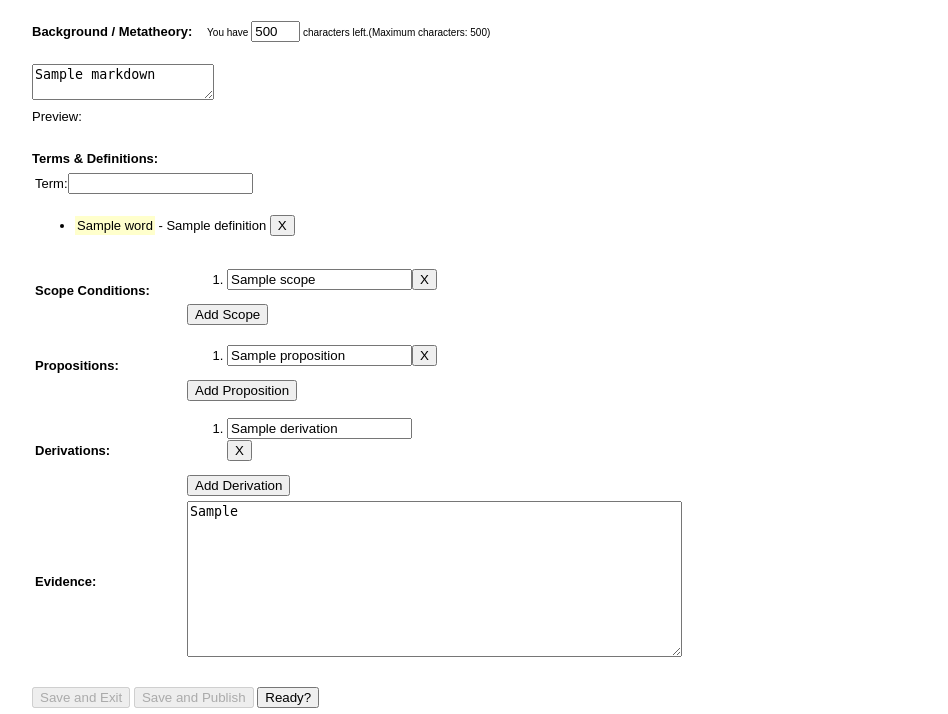
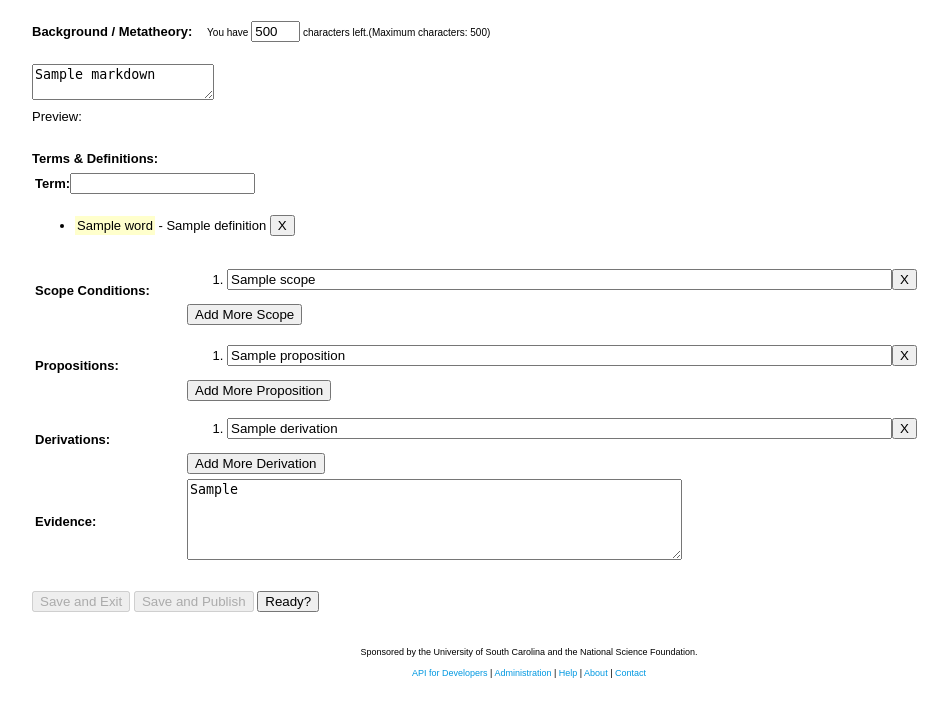
Before and after one commit to mzdu/gae-project, a Python web app: template src/templates/editModule.html in a window 1280 px wide. Shown: the part 198-912 px from the top of the page, without its empty margins (111-1059 px from the left). After the commit the page ends 876 px from the top, so only its background shows below. Run offline with Jinja, Linux system fonts and the light colour scheme; the template is opened without the code that fills it: most values are stand-ins (such as "Sample title", 1, 10 or a date in 2020); some libraries are stand-ins or nearby versions.

Commit message:
adjusted the css of module.html

```diff
--- a/src/static/css/main2.css
+++ b/src/static/css/main2.css
@@ -185,10 +185,6 @@ a:hover{
 
 /* =Tally
 -----------------------------------------------------------------------------*/
-
-#tally{
-	padding-left: 30px;
-}
 
 
 /* =Main Content
@@ -774,14 +770,6 @@ div#pimped.bubble cite.rounded {
 	background: transparent url(/static/images/tip-pimped.gif) no-repeat 15px 0;
 }
 
-
-
-.module{
-	height: 530px;
-
-}
-
-
 #newUsers{
 	position: relative;
 
@@ -923,7 +911,3 @@ div#pimped.bubble cite.rounded {
 	display:none;
 	font-size: 50%;
 }
-
-
-/* =Misc 2
------------------------------------------------------------------------------*/
--- a/src/templates/editModule.html
+++ b/src/templates/editModule.html
@@ -1,8 +1,6 @@
 {% extends "_base2.html" %}
 {% block bodyContent %}
-<link rel="stylesheet" href="http://code.jquery.com/ui/1.10.4/themes/smoothness/jquery-ui.css">
-<script src="http://code.jquery.com/jquery-1.9.1.js"></script>
-<script src="http://code.jquery.com/ui/1.10.4/jquery-ui.js"></script>
+
 <style>
 .ui-autocomplete {
   max-height: 200px;
@@ -46,7 +44,7 @@
 	<p class="title">Terms & Definitions: </p>
 	<table id="terms_new_module">
 		<tr>
-			<td>Term:<input type="text" name="termlist" id="termlist"/>
+			<td><strong>Term:</strong><input type="text" name="termlist" id="termlist"/>
 				<span id="hint"></span>
 			</td>
 		</tr>
@@ -71,10 +69,10 @@
 		<td>
 			<ol id="scope">
 				{% for scope in module_scope_general %}
-				<li><input class="scopeItem" value="{{scope}}" style="size: 100px;" /><button class='removeScope'>X</button></li>
+				<li><input class="scopeItem" value="{{scope}}" size="80px" /><button class='removeScope'>X</button></li>
 				{% endfor %}
 			</ol>
-			<input type="button" value="Add Scope" onclick="addScope()" />
+			<input type="button" value="Add More Scope" onclick="addScope()" />
 		</td></tr>
 	</table>
 
@@ -84,10 +82,10 @@
 			<td>
 				<ol id="proposition">
 				{% for proposition in module_propositions_general %}
-					<li><input class="propositionItem" value="{{proposition}}" style="size: 100px"/><button class='removeProposition'>X</button></li>
+					<li><input class="propositionItem" value="{{proposition}}" size="80px"/><button class='removeProposition'>X</button></li>
 				{% endfor %}
 				</ol>
-				<input type="button" value="Add Proposition" onclick="addProposition()") />
+				<input type="button" value="Add More Proposition" onclick="addProposition()") />
 			</td>
 		</tr>
 		<!-- Not ready -->
@@ -96,17 +94,17 @@
 			<td>
 				<ol id="derivation">
 				{% for derivation in module_derivations_general %}
-					<li><input class="derivationItem" value="{{derivation}}" style="size:100px"/></li><button class='removeDerivation'>X</button></li>
+					<li><input class="derivationItem" value="{{derivation}}" size="80px"/><button class='removeDerivation'>X</button></li>
 				{% endfor %}
 				</ol>
-				<input type="button" value="Add Derivation" onclick="addDerivation()") />
+				<input type="button" value="Add More Derivation" onclick="addDerivation()") />
 			</td>
 		</tr>
 
 		<tr>
 			<td class="title">Evidence:</td>
 			<td>
-				<textarea cols="59" id="evidence" name="evidence" rows="10">{{module_evidence_general}}</textarea>
+				<textarea cols="59" id="evidence" name="evidence" rows="5">{{module_evidence_general}}</textarea>
 			</td>
 		</tr>
 
--- a/src/templates/newModule.html
+++ b/src/templates/newModule.html
@@ -98,7 +98,7 @@ onKeyUp="limitText(this.form.limitedtextarea,this.form.countdown,500);" cols=""
 		<tr>
 			<td class="title">Evidence: </td>
 			<td>
-				<textarea cols="59" id="evidence" name="evidence" rows="10"></textarea>
+				<textarea cols="59" id="evidence" name="evidence" rows="5"></textarea>
 			</td>
 		</tr>
 
```
Also changed, not shown: src/modules.py (+20 -30 lines), src/templates/module.html (+8 -12 lines).
